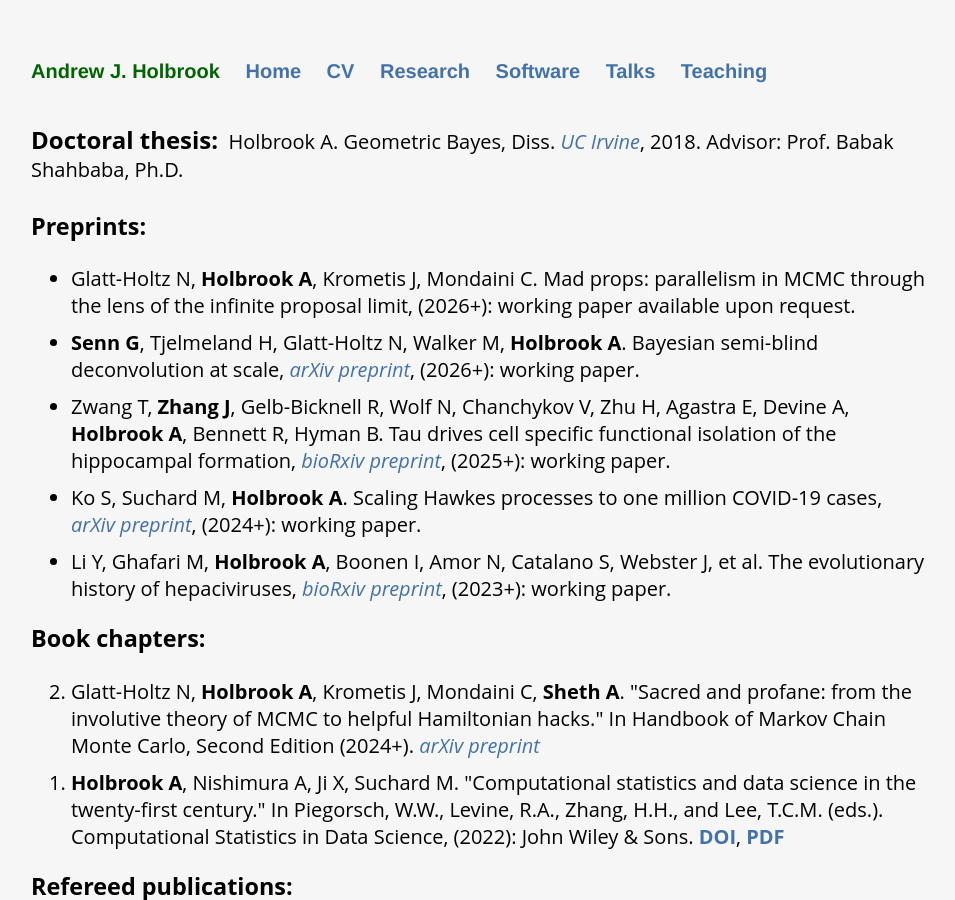
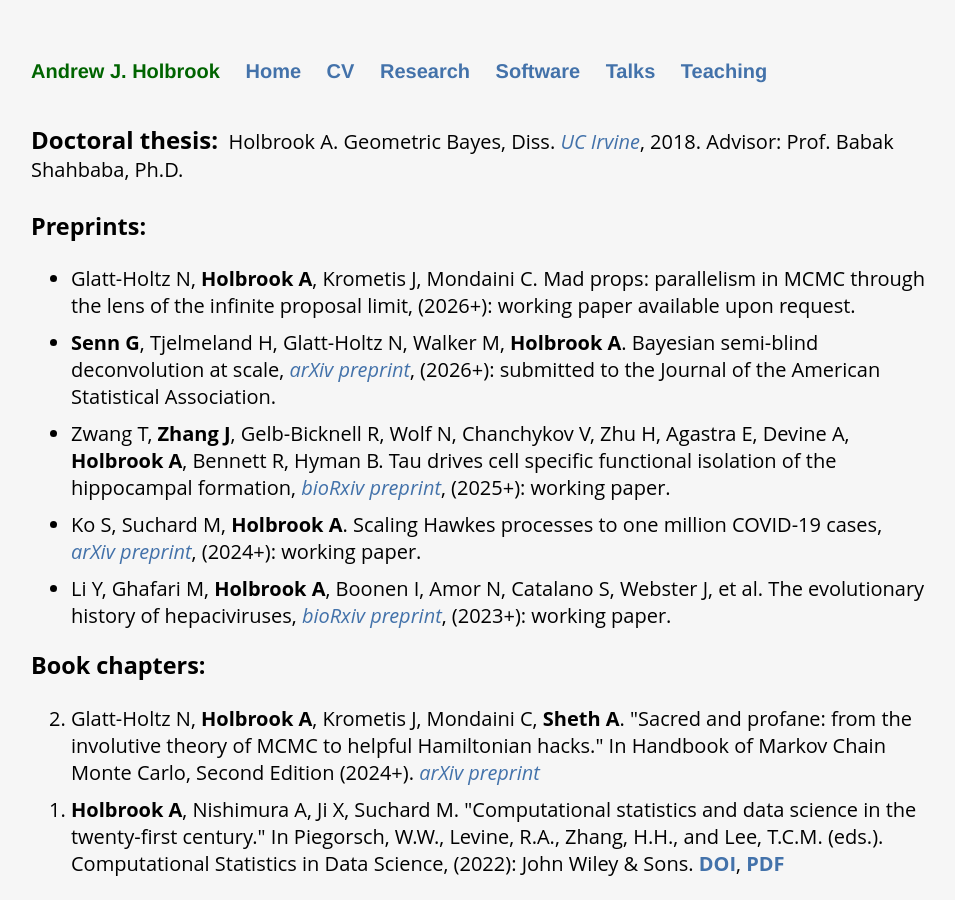
Before and after one commit to andrewjholbrook/andrewjholbrook.github.io, a Jekyll site: the page built from research.html, in a window 1280 px wide and 900 px high. Shown: the whole window, without its empty margins (161-1116 px from the left). Built offline with Jekyll 4.4.1, drawn with Linux system fonts in a browser that asks for light colours; a style sheet for code colours, icons or effects is not loaded.

Commit message:
jasa submission

```diff
--- a/research.html
+++ b/research.html
@@ -12,7 +12,7 @@
   <h3>Preprints:</h3>
   <ul id="preprints">
     <li>Glatt-Holtz N, <b>Holbrook A</b>, Krometis J, Mondaini C. Mad props: parallelism in MCMC through the lens of the infinite proposal limit, (2026+): working paper available upon request.</li>
-    <li>  <b>Senn G</b>, Tjelmeland H, Glatt-Holtz N, Walker M, <b>Holbrook A</b>. Bayesian semi-blind deconvolution at scale, <i><a href="https://arxiv.org/abs/2601.09677" target="_blank">arXiv preprint</a></i>, (2026+): working paper. </li>
+    <li>  <b>Senn G</b>, Tjelmeland H, Glatt-Holtz N, Walker M, <b>Holbrook A</b>. Bayesian semi-blind deconvolution at scale, <i><a href="https://arxiv.org/abs/2601.09677" target="_blank">arXiv preprint</a></i>, (2026+): submitted to the Journal of the American Statistical Association. </li>
     <li>Zwang T, <b>Zhang J</b>, Gelb-Bicknell R, Wolf N, Chanchykov V, Zhu H, Agastra E, Devine A,  <b>Holbrook A</b>,  Bennett R,  Hyman B. Tau drives cell specific functional isolation of the hippocampal formation, <i><a href="https://doi.org/10.1101/2025.08.10.669580" target="_blank">bioRxiv preprint</a></i>, (2025+): working paper.</li>
         <li> Ko S, Suchard M, <b>Holbrook A</b>. Scaling Hawkes processes to one million COVID-19 cases, <i><a href="https://arxiv.org/abs/2407.11349" target="_blank">arXiv preprint</a></i>, (2024+): working paper. </li>
         <li> Li Y, Ghafari M, <b>Holbrook A</b>, Boonen I, Amor N, Catalano S, Webster J, et al. The evolutionary history of hepaciviruses, <i><a href="https://doi.org/10.1101/2023.06.30.547218" target="_blank">bioRxiv preprint</a></i>, (2023+): working paper. </li>
```
